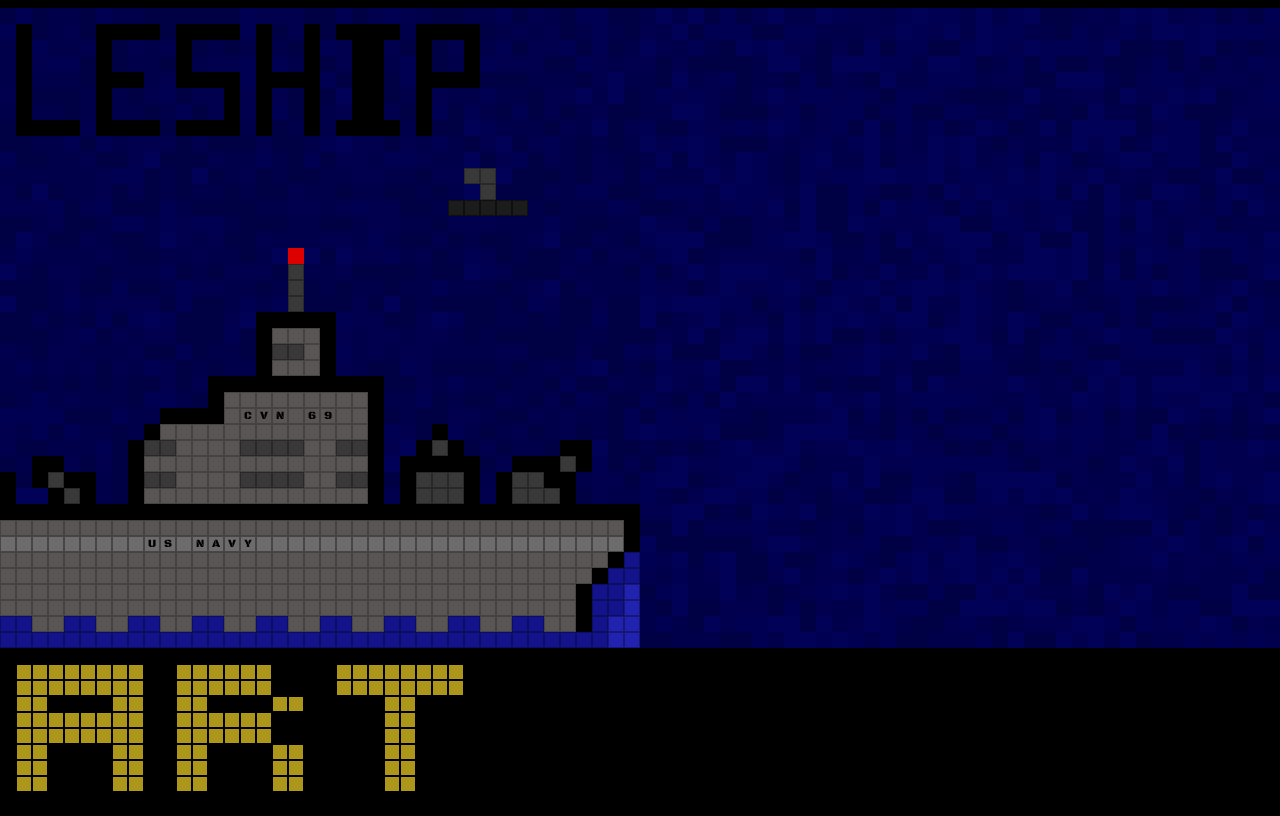
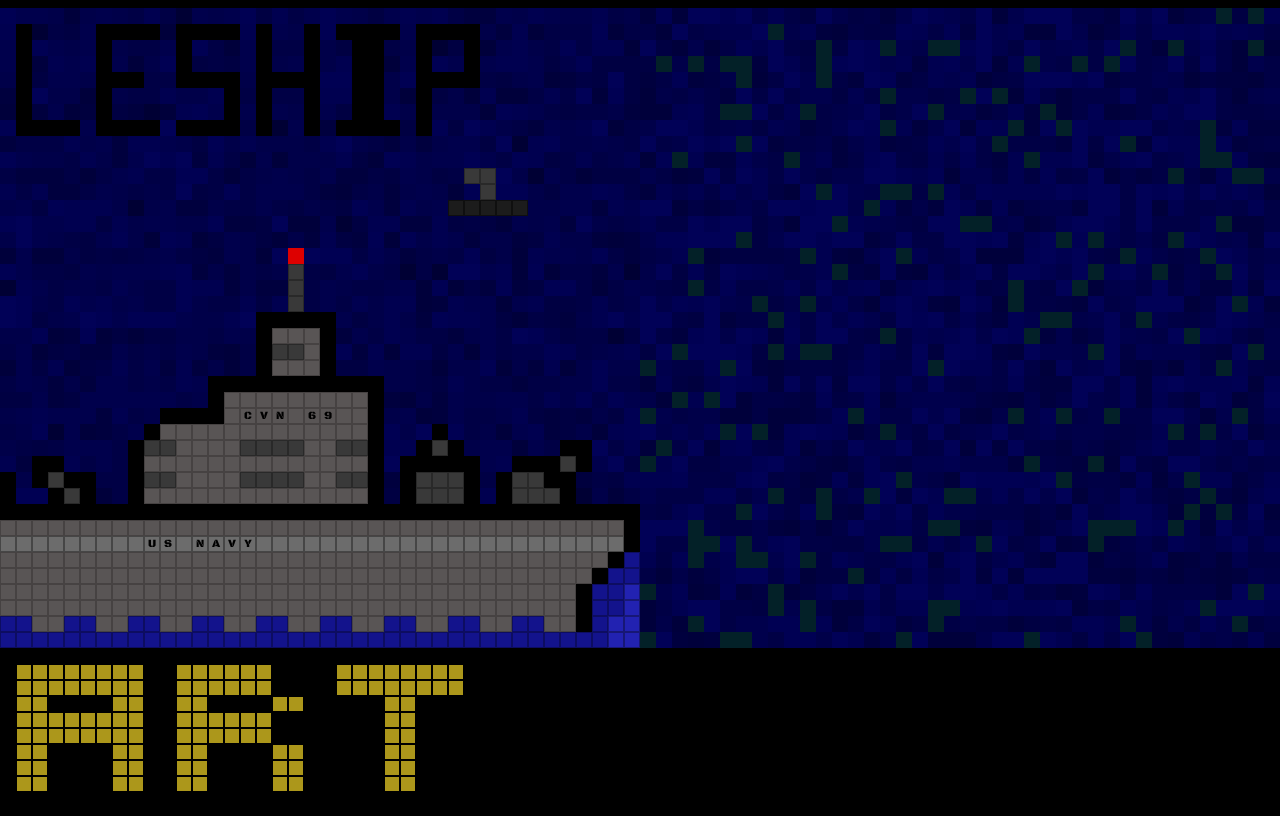
Before and after one commit to maryPopplns/battleship, a website built with webpack: page dist/index.html in a window 1280 px wide. Shown: the top 816 px of the page. Built offline with nearby package versions, Linux system fonts and the light colour scheme.

Commit message:
added green to sea tiles, homepage complete

```diff
--- a/src/components/ui/homepage/css/water.css
+++ b/src/components/ui/homepage/css/water.css
@@ -1,7 +1,8 @@
 @import './animator.css';
 
 :root {
-  --water: #010157;
+  --water1: #010157;
+  --water2: #063744;
 }
 
 .surrounding_water_dark {
@@ -14,26 +15,60 @@
   border: 1px solid #171775;
 }
 
+.green1 {
+  background: var(--water2);
+  opacity: 60%;
+}
+
 .blue1 {
-  background: var(--water);
+  background: var(--water1);
 }
 
 .blue2 {
-  background: var(--water);
-  opacity: 95%;
+  background: var(--water1);
+  opacity: 96%;
 }
 
 .blue3 {
-  background: var(--water);
-  opacity: 90%;
+  background: var(--water1);
+  opacity: 92%;
 }
 
 .blue4 {
-  background: var(--water);
-  opacity: 85%;
+  background: var(--water1);
+  opacity: 88%;
 }
 
 .blue5 {
-  background: var(--water);
+  background: var(--water1);
+  opacity: 84%;
+}
+
+.blue6 {
+  background: var(--water1);
   opacity: 80%;
 }
+
+.blue7 {
+  background: var(--water1);
+  opacity: 76%;
+}
+.blue8 {
+  background: var(--water1);
+  opacity: 72%;
+}
+
+.blue9 {
+  background: var(--water1);
+  opacity: 68%;
+}
+
+.blue10 {
+  background: var(--water1);
+  opacity: 64%;
+}
+
+.blue10 {
+  background: var(--water1);
+  opacity: 80%;
+}
--- a/src/components/ui/homepage/helpers/color_water_tiles.js
+++ b/src/components/ui/homepage/helpers/color_water_tiles.js
@@ -1,8 +1,21 @@
 export default function color_water_tiles() {
-  const CLASSES = ['blue1', 'blue2', 'blue3', 'blue4', 'blue5'];
+  const CLASSES = [
+    'blue1',
+    'blue2',
+    'blue3',
+    'blue4',
+    'blue5',
+    'blue6',
+    'blue7',
+    'blue8',
+    'blue9',
+    'blue10',
+    'green1',
+    'green2',
+  ];
   const WATER_TILES = Array.from(document.getElementsByClassName('water'));
   WATER_TILES.map((tile) => {
-    const RANDOM_NUMBER = Math.floor(Math.random() * 5);
+    const RANDOM_NUMBER = Math.floor(Math.random() * 12);
     tile.classList.add(CLASSES[RANDOM_NUMBER]);
   });
 }
--- a/src/components/ui/homepage/helpers/listeners_handlers.js
+++ b/src/components/ui/homepage/helpers/listeners_handlers.js
@@ -42,6 +42,9 @@
       const INTERVAL = ANIMATIONS[interval];
       clearInterval(INTERVAL);
     }
+    document.getElementById('landing_page').remove();
+    //todo render place_ship
+    // MAKE NEW BRANCH
   };
 
   START_BUTTON.addEventListener('mouseenter', START_BUTTON_ENTER_HANDLER);
--- a/src/components/ui/homepage/helpers/render_tiles.js
+++ b/src/components/ui/homepage/helpers/render_tiles.js
@@ -2,6 +2,7 @@
   const MAIN = document.createElement('main');
   const HEADING = document.createElement('div');
   const START = document.createElement('div');
+  MAIN.id = 'landing_page';
   HEADING.id = 'bs_heading';
   START.id = 'start_button';
   for (let i = 0; i < 2800; i++) {
```
